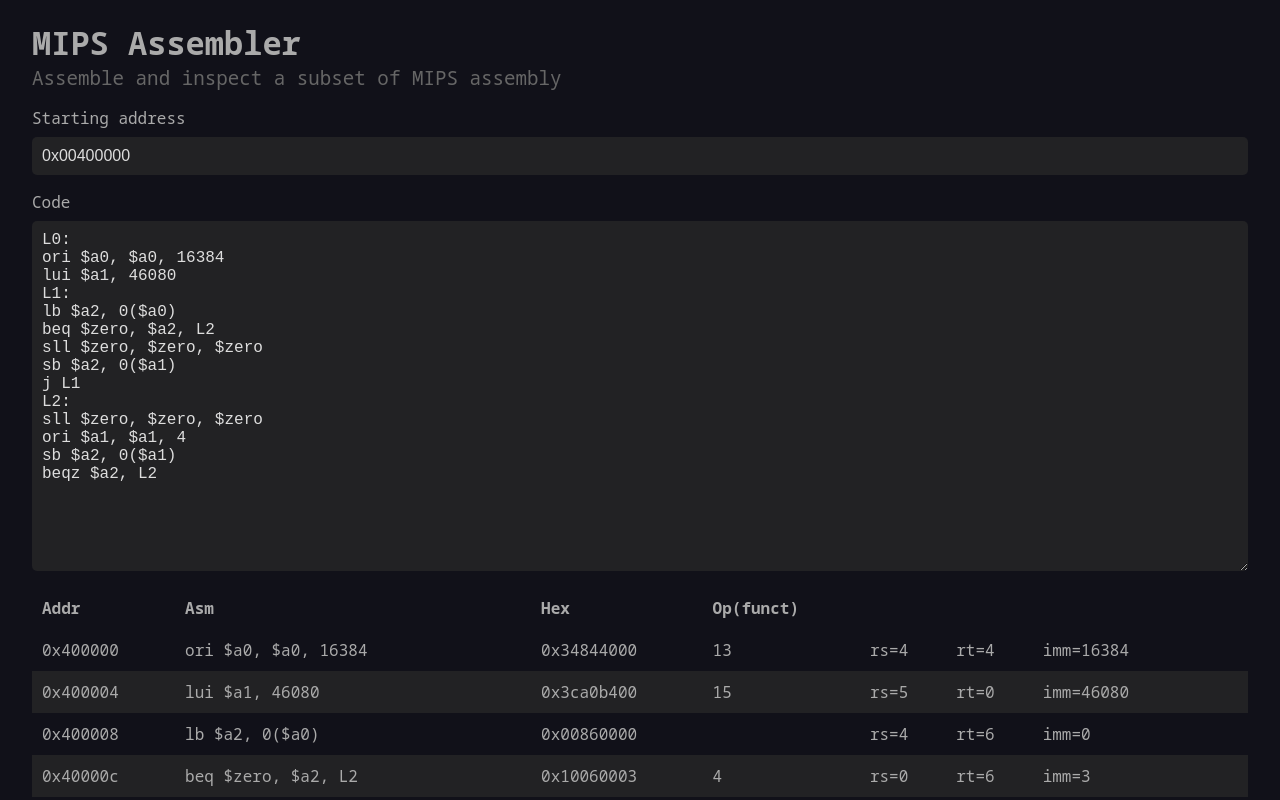
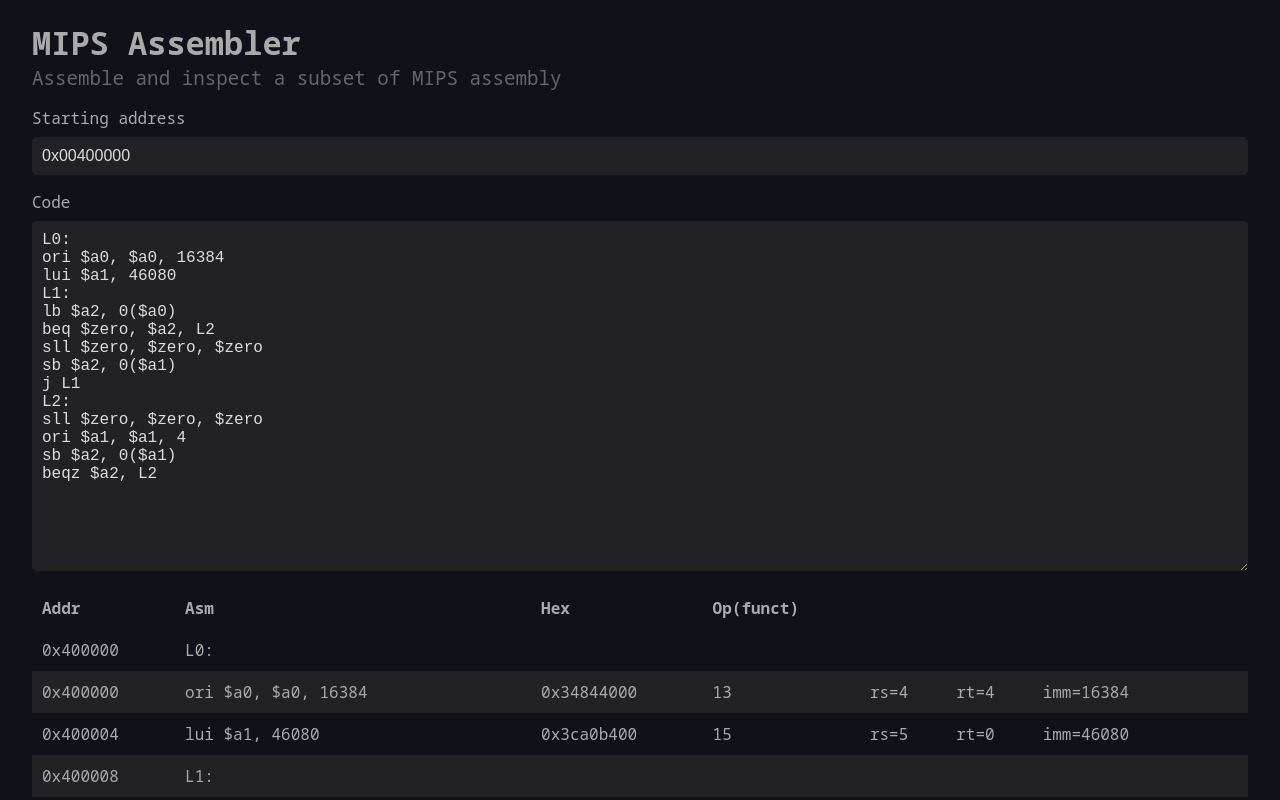
Before and after one commit to mclrc/mips-assembler, a React (Vite) app: page / in a window 1280 px wide. Shown: the top 800 px of the page. Built offline with nearby package versions, Linux system fonts and the light colour scheme.

Commit message:
show labels in the table

```diff
--- a/src/App/index.tsx
+++ b/src/App/index.tsx
@@ -1,6 +1,5 @@
-import React, { useMemo } from 'react';
-import { useState } from 'react';
-import { IType, Instruction, JType, RType, parse } from '../parser';
+import React, { useMemo, useState } from 'react';
+import { IType, JType, LabelLine, RType, parse } from '../parser';
 import './App.css';
 
 const EXAMPLE_CODE = `L0:
@@ -79,7 +78,24 @@ const JTypeRow = ({ address, original, hex, opcode, target }: JType) => (
   </tr>
 );
 
-const InstructionRow = ({ instruction }: { instruction: Instruction }) => {
+const LabelRow = ({
+  address,
+  original,
+}: {
+  address: number;
+  original: string;
+}) => (
+  <tr className="instruction">
+    <td>{formatHex(address)}</td>
+    <td colSpan={7}>{original}</td>
+  </tr>
+);
+
+const InstructionRow = ({
+  instruction,
+}: {
+  instruction: RType | IType | JType | LabelLine;
+}) => {
   switch (instruction.type) {
     case 'R':
       return <RTypeRow {...instruction} />;
@@ -87,6 +103,8 @@ const InstructionRow = ({ instruction }: { instruction: Instruction }) => {
       return <ITypeRow {...instruction} />;
     case 'J':
       return <JTypeRow {...instruction} />;
+    case 'L':
+      return <LabelRow {...instruction} />;
   }
 };
 
--- a/src/parser/index.ts
+++ b/src/parser/index.ts
@@ -29,7 +29,11 @@ export type JType = InstructionBase & {
   target: number;
 };
 
-export type Instruction = RType | IType | JType;
+export type LabelLine = InstructionBase & {
+  type: 'L';
+};
+
+export type Instruction = RType | IType | JType | LabelLine | null;
 
 type Context = {
   labels: Record<string, number>;
@@ -317,7 +321,8 @@ export const parse = (code: string, startingAddressString: string) => {
 
   const globalContext = { labels, startingAddress };
 
-  return lines
+  // Parse everything that isn't a label
+  const parsedLines: Instruction[] = lines
     .filter((line) => !line.endsWith(':'))
     .map((line, idx) =>
       parseLine(line, {
@@ -325,4 +330,22 @@ export const parse = (code: string, startingAddressString: string) => {
         address: startingAddress + 4 * idx,
       })
     );
+
+  // Add back the labels at the right position
+  for (const label in labels) {
+    const address = labels[label];
+    let idx = parsedLines.findIndex((l) => l?.address === address);
+
+    if (idx === -1) idx = parsedLines.length;
+
+    parsedLines.splice(idx, 0, {
+      type: 'L',
+      original: `${label}:`,
+      address,
+      opcode: 0,
+      hex: '',
+    });
+  }
+
+  return parsedLines;
 };
```
